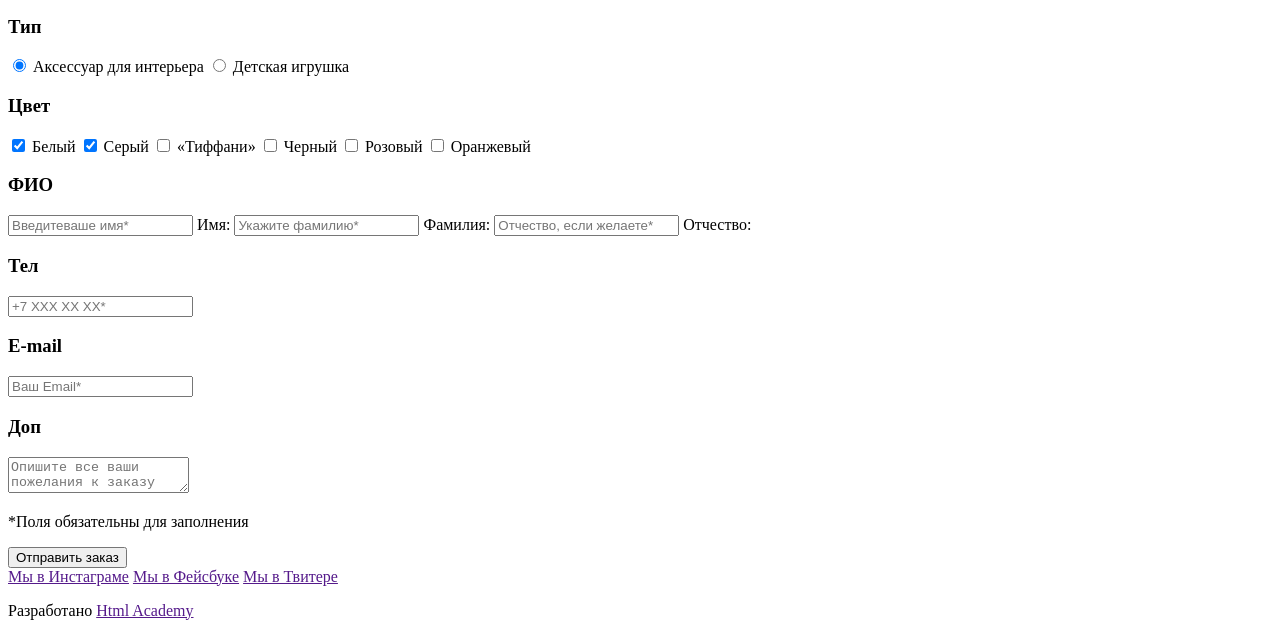
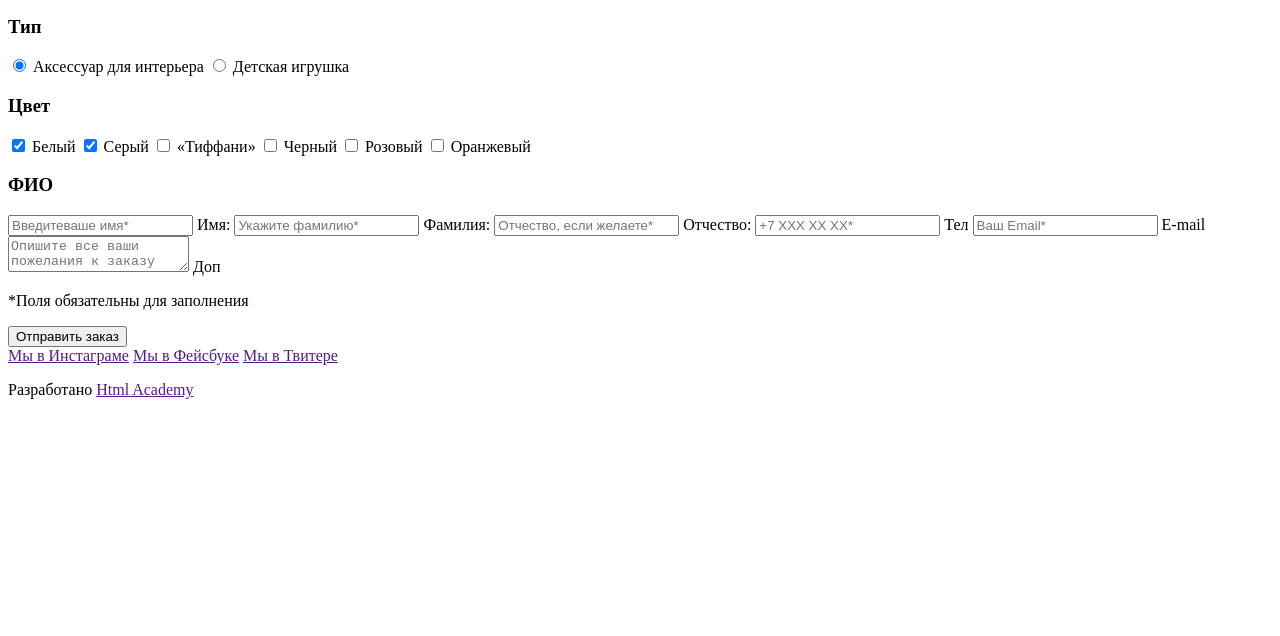
Before and after one commit to left38331/214038-mishka, a website: page form.html in a window 1280 px wide. Shown: the part 236-872 px from the top of the page. After the commit the page ends 800 px from the top, so only its background shows below. Drawn offline with Linux system fonts and the light colour scheme.

Commit message:
внес вторые правки по размете по БЭМ

```diff
--- a/form.html
+++ b/form.html
@@ -10,15 +10,13 @@
         <a href="index.html"><img src="img/logo.svg" width="86" height="35" alt="Мишка"></a>
       </div>
       <nav class="main-nav  main-nav--closed  main-nav--nojs">
-        <button class="main-nav--toogle" type="button">Открыть меню</button>
-        <div class="main-nav__wrapper">
+        <button class="main-nav__toggle" type="button">Открыть меню</button>
         <ul class="main-nav__list">
           <li class="main-nav__item"><a href="catalog.html">Каталог товаров</a></li>
           <li class="main-nav__item main-nav__item--active"><a>Вязание на заказ</a></li>
           <li class="main-nav__item search"><a href="">Поиск по сайту</a></li>
           <li class="main-nav__item basket"><a href="">Корзина: пока пуста</a></li>
         </ul>
-        </div>
       </nav>
     </header>
     <main class="page-form">
@@ -52,12 +50,12 @@
           <label for="sec-name">Фамилия:</label>
           <input class=" forms-content__full-name" type="text" placeholder="Отчество, если желаете*" id="th-name">
           <label for="th-name">Отчество:</label>
-          <h3 class="title-labels">Тел</h3>
-          <input class=" forms-content__contacts" type="tel" name="tel" pattern="+7[0-9]{3}-[0-9]{2}-[0-9]{2}" placeholder="+7 ХХХ ХХ ХХ*">
-          <h3 class="title-h3">E-mail</h3>
-          <input class="choice__contacts" type="email" placeholder="Ваш Email*">
-          <h3 class="title-labels">Доп</h3>
-          <textarea class=" forms-content__comment" name="comment" placeholder="Опишите все ваши пожелания к заказу"></textarea>
+          <input class="forms-content__name forms-content__contacts" type="tel" name="tel" pattern="+7[0-9]{3}-[0-9]{2}-[0-9]{2}" id="tel" placeholder="+7 ХХХ ХХ ХХ*">
+          <label class="forms-content__label" for="tel">Тел</label>
+          <input class="forms-content__name" type="email" id="email" placeholder="Ваш Email*">
+          <label class="forms-content__label" for="email">E-mail</label>
+          <textarea class=" forms-content__comment" name="comment" id="add" placeholder="Опишите все ваши пожелания к заказу"></textarea>
+          <label class="forms-content__label" for="add">Доп</label>
           <p>*Поля обязательны для заполнения</p>
           <button class="btn">Отправить заказ</button>
         </form>
```
Also changed, not shown: catalog.html (+1 -3 lines), index.html (+1 -3 lines). Lines whose indentation alone changed are shown as unchanged.
